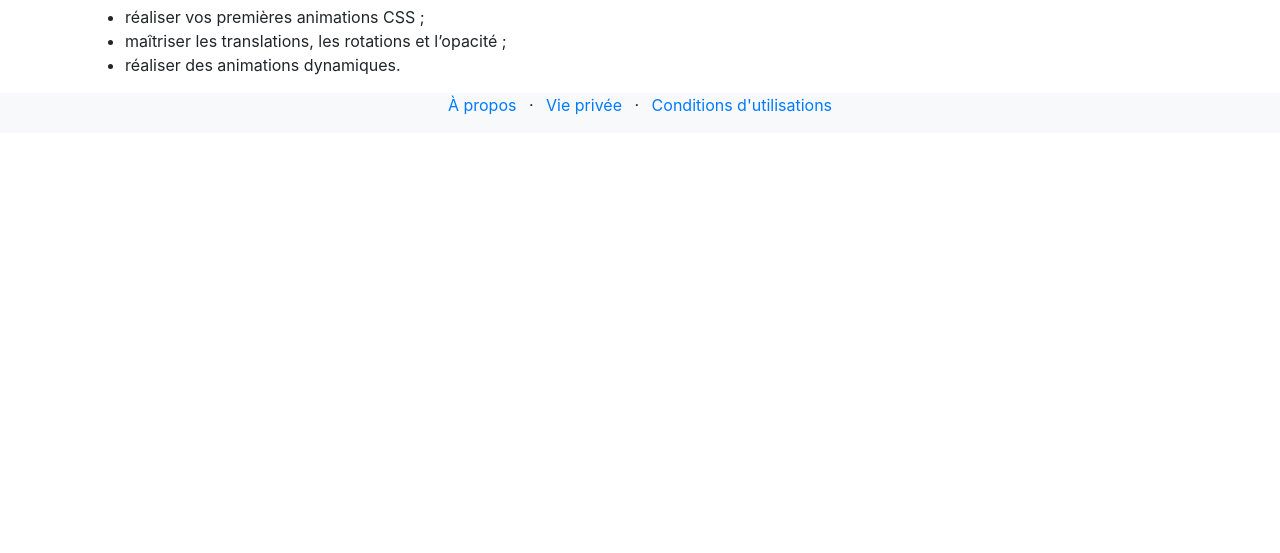
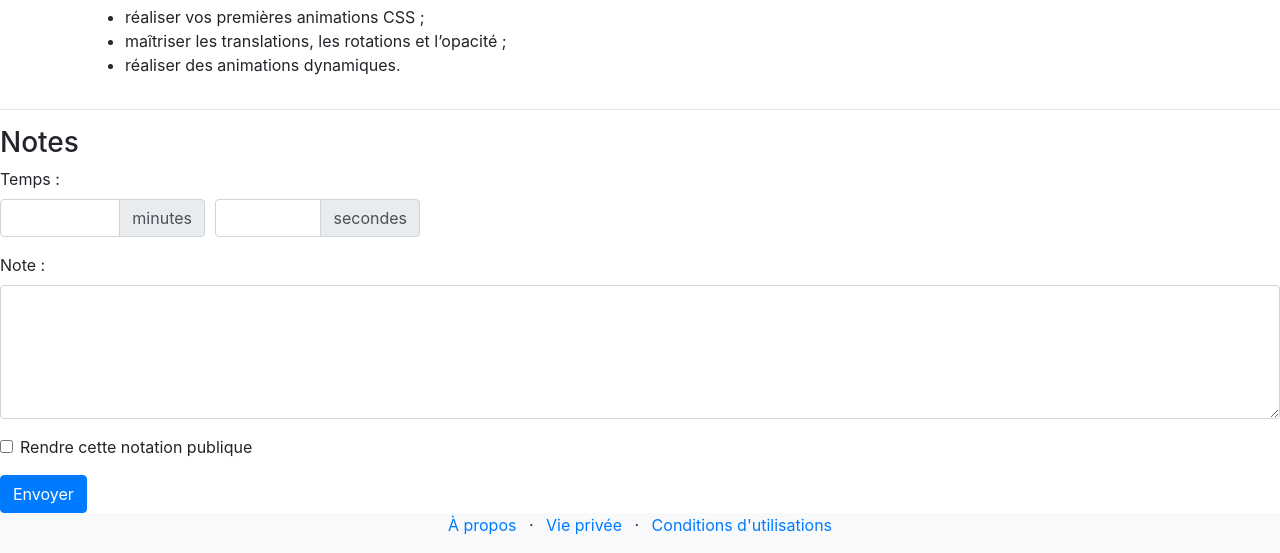
Before and after one commit to Sebbysebby/Sebbysebby, a plain HTML site: page lesson-1.html in a window 1280 px wide. Shown: the part 798-1351 px from the top of the page. Before the commit the page ends 931 px from the top, so only its background shows below. Drawn offline with nearby package versions, Linux system fonts and the light colour scheme.

Commit message:
adding of form request

```diff
--- a/lesson-1.html
+++ b/lesson-1.html
@@ -80,6 +80,49 @@
         </div>
       </div>
     </div>
+    <div class="row">
+        <div class="col">
+          <hr>
+          <h3>Notes</h3>
+          <form>
+            <div class="form-group">
+              <label for="timeInput">Temps :</label>
+              <div class="form-row">
+                <div class="col-6  col-lg-2">
+                  <div class="input-group">
+                    <input type="text" class="form-control" id="minutesInput">
+                  <div class="input-group-append">
+                    <span class="input-group-text">minutes</span>
+                  </div>
+                  </div>
+                </div>
+                <div class="col-6 col-lg-2">
+                  <div class="input-group">
+                    <input type="text" class="form-control" id="seondsInput">
+                  <div class="input-group-append">
+                    <span class="input-group-text">secondes</span>
+                  </div>
+                  </div>
+                </div>
+              </div>
+            </div>
+            <div class="form-group">
+              <label for="note">Note :</label>
+              <textarea id="note" rows="5" class="form-control" required></textarea>
+            </div>
+            <div class="form-group">
+              <div class="form-check">
+                <input class="form-check-input" type="checkbox" id="gridCheck">
+                <label class="form-check-label" for="gridCheck">
+                  Rendre cette notation publique
+                </label>
+              </div>
+            </div>
+            <button type="submit" class="btn btn-primary">Envoyer</button>
+          </form>
+        </div>
+      </div>
+    </div>
     <div class="bg-light">
       <div class="container">
         <div class="row">
```
